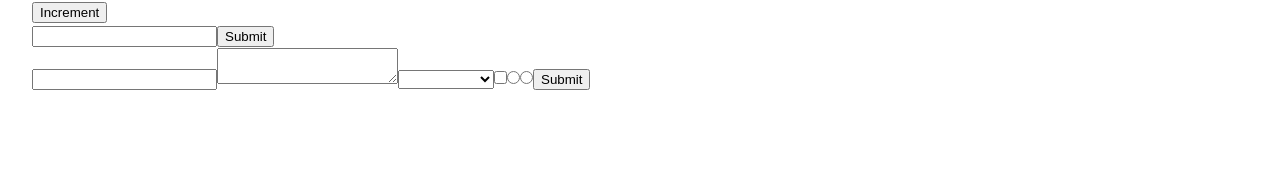
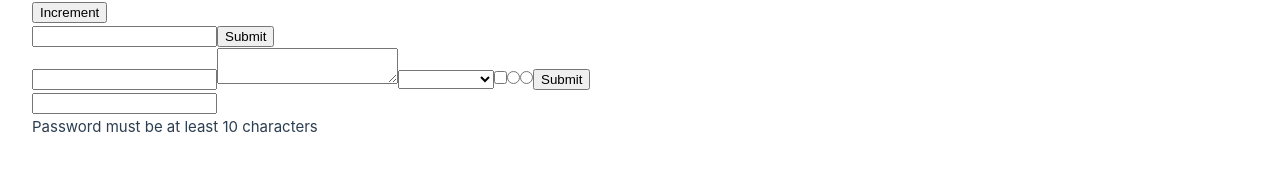
Before and after one commit to Johnny-Jackpot/sandbox, a Vue app in the folder vue/vue-project/: page /build-in-components/vue-test-utils-crash-course in a window 1280 px wide. Shown: the part 368-540 px from the top of the page. Built offline with nearby package versions, Linux system fonts and the light colour scheme; the HTML template or start-up script is replaced by a standard one.

Commit message:
added password input component

```diff
--- /dev/null
+++ b/vue/vue-project/src/components/scaling-up/testing/passing-data-to-components/Password.vue
@@ -0,0 +1,21 @@
+<script setup lang="ts">
+import { computed, ref } from 'vue';
+
+const { minLength } = defineProps<{
+  minLength: number
+}>()
+
+const password = ref('')
+
+const error = computed(() => password.value.length < minLength)
+
+</script>
+
+<template>
+  <div>
+    <input type="text" v-model="password">
+    <div v-if="error">Password must be at least {{ minLength }} characters</div>
+  </div>
+</template>
+
+<style scoped></style>
--- a/vue/vue-project/src/views/scaling-up/VueTestUtilsCrashCourse.vue
+++ b/vue/vue-project/src/views/scaling-up/VueTestUtilsCrashCourse.vue
@@ -4,7 +4,14 @@ import TodoList from '@/components/scaling-up/testing/todo-list/TodoList.vue';
 import TestingEmittedEvents from '@/components/scaling-up/testing/testing-emitted-events/TestingEmittedEvents.vue';
 import InteractingWithFormElements from '@/components/scaling-up/testing/testing-forms/InteractingWithFormElements.vue';
 import ComplexForm from '@/components/scaling-up/testing/testing-forms/ComplexForm.vue';
+import Password from '@/components/scaling-up/testing/passing-data-to-components/Password.vue';
+import { onMounted, ref, useTemplateRef } from 'vue';
 
+const pass = useTemplateRef('pass')
+
+onMounted(() => {
+  console.log(pass.value?.$props)
+})
 
 </script>
 
@@ -15,6 +22,7 @@ import ComplexForm from '@/components/scaling-up/testing/testing-forms/ComplexFo
   <TestingEmittedEvents />
   <InteractingWithFormElements />
   <ComplexForm />
+  <Password :min-length="10" ref="pass" />
 </template>
 
 <style scoped></style>
```
